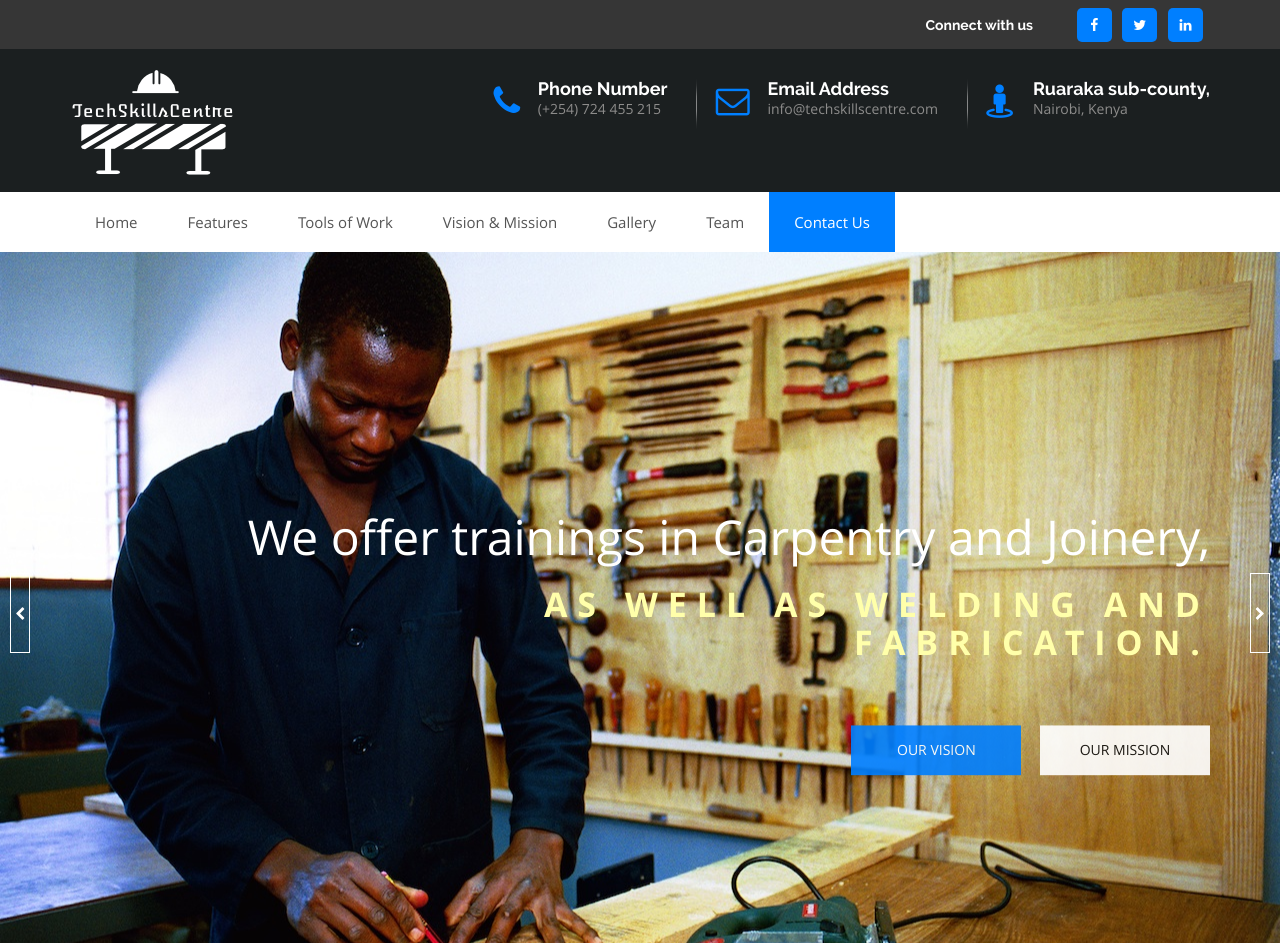
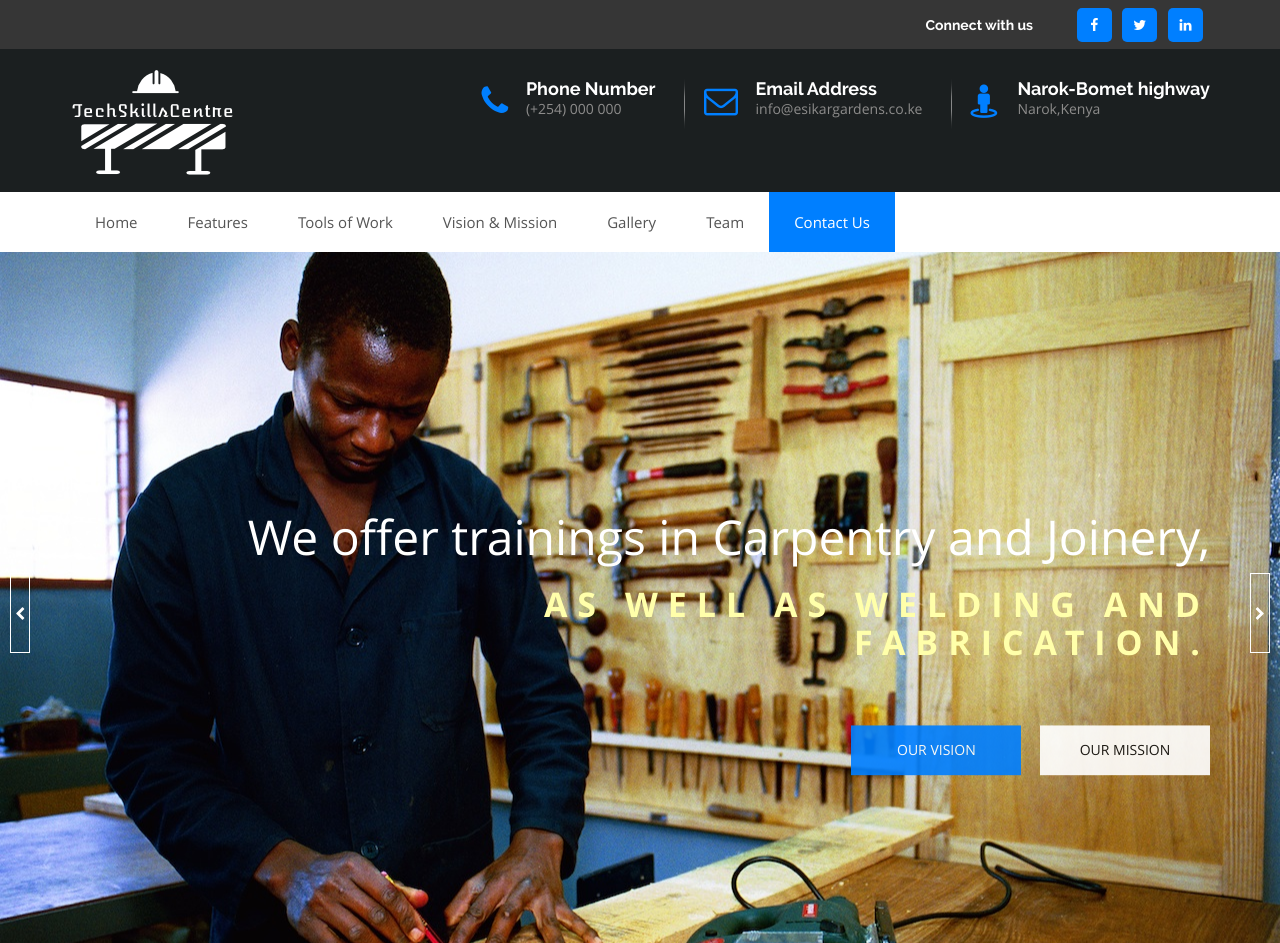
Before and after one commit to Ephygtz/esikar-gardens, a plain HTML site: page index.html in a window 1280 px wide. Shown: the top 943 px of the page. Drawn offline with Linux system fonts and the light colour scheme; some packages are replaced by stand-ins of ours.

Commit message:
add content

```diff
--- a/index.html
+++ b/index.html
@@ -8,7 +8,7 @@
     <meta http-equiv="X-UA-Compatible" content="IE=edge">
     <meta name="viewport" content="width=device-width, initial-scale=1.0, maximum-scale=1.0, user-scalable=0">
 
-    <title>TECH SKILLS CENTRE</title>
+    <title>ESIKAR GARDENS</title>
 
     <!--========== REQUIRED CSS ==========-->
     <link rel="stylesheet" type="text/css" href="css/bootstrap.min.css">
@@ -81,7 +81,7 @@
                 <h4>Phone Number</h4>
               </li>
               <li>
-                <p>(+254) 724 455 215</p>
+                <p>(+254) 000 000</p>
               </li>
             </ul>
           </div>
@@ -95,7 +95,7 @@
                     <h4>Email Address</h4>
                   </li>
                   <li>
-                    <p><a href="#">info@techskillscentre.com</a></p>
+                    <p><a href="#">info@esikargardens.co.ke</a></p>
                   </li>
                 </ul>
               </div>
@@ -104,10 +104,10 @@
               <i class="fa fa-street-view" aria-hidden="true"></i>
               <ul>
                 <li>
-                  <h4>Ruaraka sub-county,</h4>
+                  <h4>Narok-Bomet highway</h4>
                 </li>
                 <li>
-                  <p>Nairobi, Kenya</p>
+                  <p>Narok,Kenya</p>
                 </li>
               </ul>
             </div>
```
